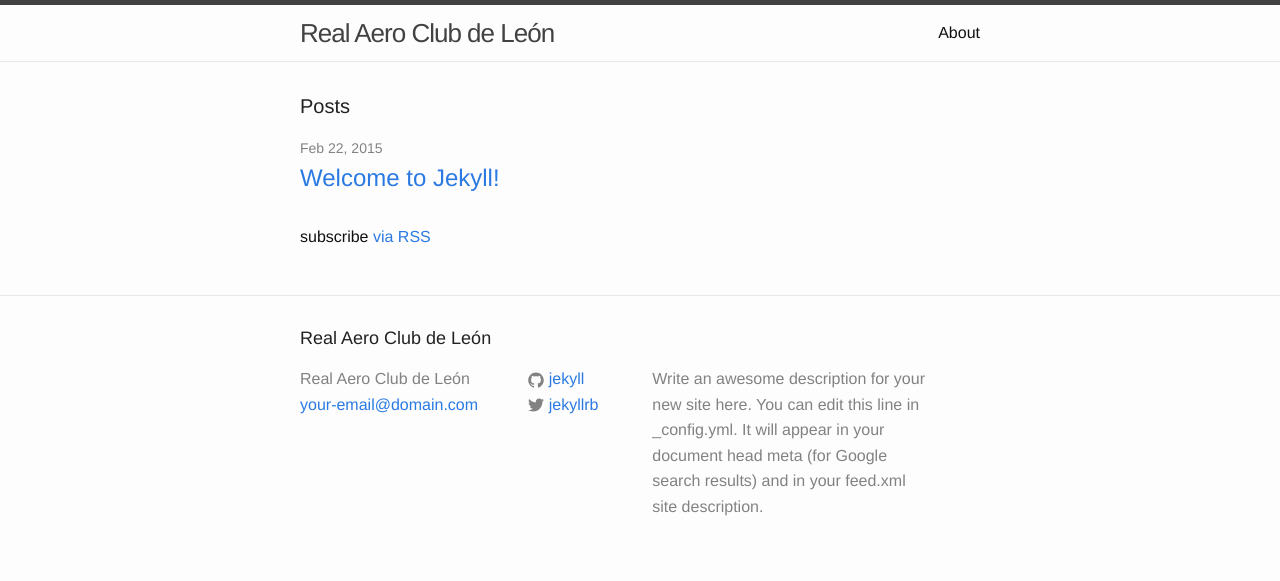
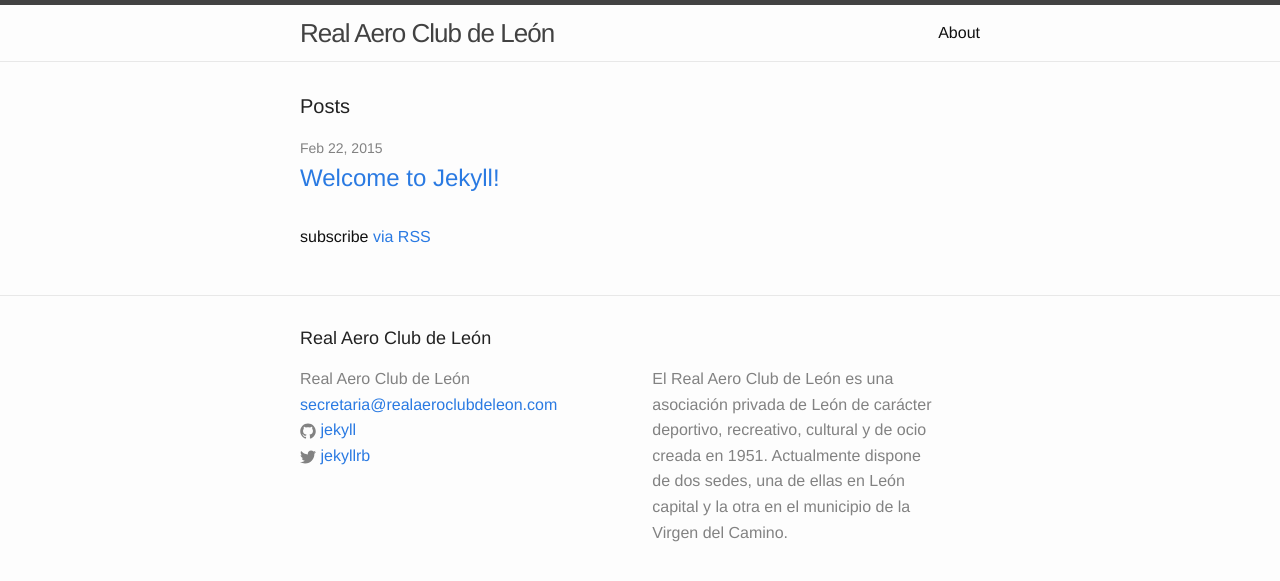
Before and after one commit to aeroclubleon/aeroclubleon.github.io, a Jekyll site: the page built from index.html, in a window 1280 px wide. Shown: the top 581 px of the page. Built offline with Jekyll 4.4.1, drawn with Linux system fonts in a browser that asks for light colours.

Commit message:
Personalizado el pie de página

```diff
--- a/_config.yml
+++ b/_config.yml
@@ -1,10 +1,10 @@
 # Site settings
 title: Real Aero Club de León
-email: your-email@domain.com
+email: secretaria@realaeroclubdeleon.com
 description: > # this means to ignore newlines until "baseurl:"
-  Write an awesome description for your new site here. You can edit this
-  line in _config.yml. It will appear in your document head meta (for
-  Google search results) and in your feed.xml site description.
+  El Real Aero Club de León es una asociación privada de León de carácter deportivo,
+  recreativo, cultural y de ocio creada en 1951. Actualmente dispone de dos sedes,
+  una de ellas en León capital y la otra en el municipio de la Virgen del Camino.
 baseurl: "" # the subpath of your site, e.g. /blog/
 url: "http://yourdomain.com" # the base hostname & protocol for your site
 twitter_username: jekyllrb
--- a/_includes/footer.html
+++ b/_includes/footer.html
@@ -9,11 +9,6 @@
         <ul class="contact-list">
           <li>{{ site.title }}</li>
           <li><a href="mailto:{{ site.email }}">{{ site.email }}</a></li>
-        </ul>
-      </div>
-
-      <div class="footer-col footer-col-2">
-        <ul class="social-media-list">
           {% if site.github_username %}
           <li>
             <a href="https://github.com/{{ site.github_username }}">
@@ -45,6 +40,9 @@
         </ul>
       </div>
 
+      <div class="footer-col footer-col-2">
+      </div>
+
       <div class="footer-col footer-col-3">
         <p class="text">{{ site.description }}</p>
       </div>
```
Also changed, not shown: 1 other file.
